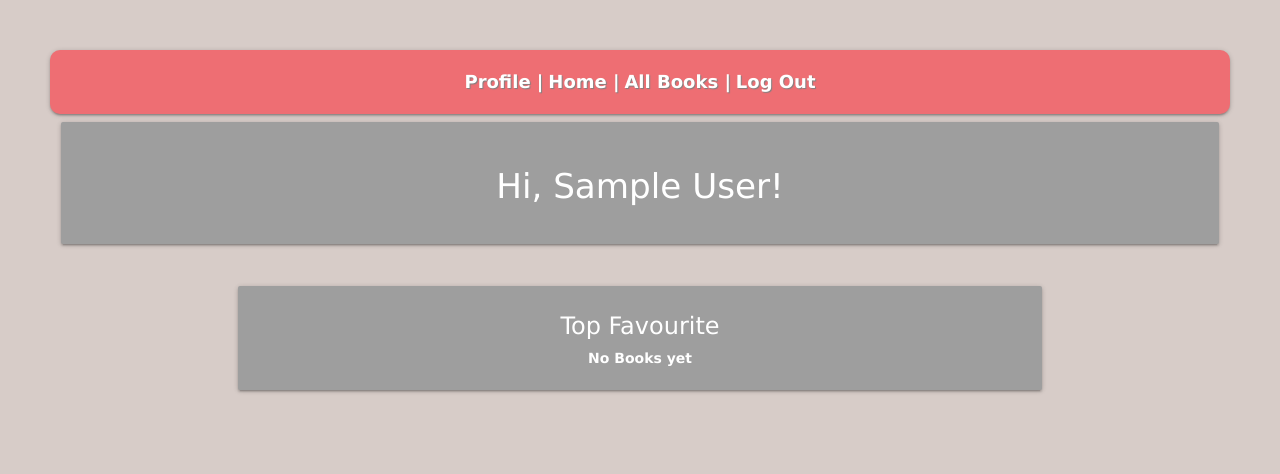
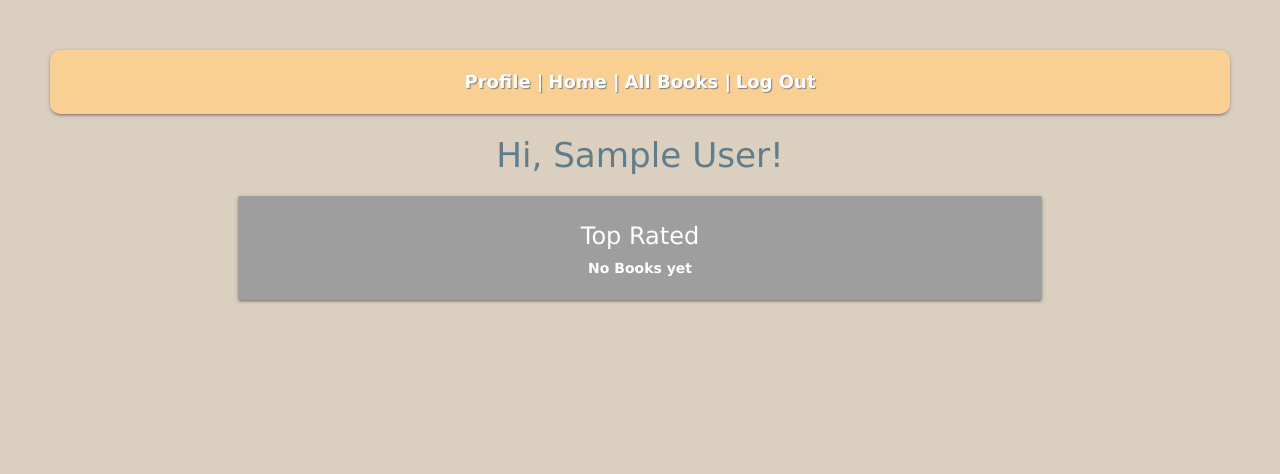
Before and after one commit to joannewckam/bookshelf, a Node server app: page /users in a window 1280 px wide. Shown: the top 474 px of the page. Run offline with Node 20, Linux system fonts and the light colour scheme; the visitor is signed in with stand-in values (Sample User, id 1); data that the repository does not hold is empty; some libraries are stand-ins or nearby versions.

Commit message:
add styling

```diff
--- a/controllers/books.js
+++ b/controllers/books.js
@@ -29,7 +29,9 @@ function newBook(req, res) {
 }
 function updateForm(req, res) {
 	let user = getUser(req.user);
-	res.render("books/updateForm", { book: req.params.id, user });
+	Book.findById(req.params.id, function (err, book) {
+		res.render("books/updateForm", { book, user });
+	});
 }
 function update(req, res) {
 	if (req.files.image) {
--- a/public/stylesheets/style.css
+++ b/public/stylesheets/style.css
@@ -3,7 +3,7 @@ body {
 	font: 14px "Lucida Grande", Helvetica, Arial, sans-serif;
 	color: #607d8b;
 	font-weight: bold;
-	background-color: #d7ccc8;
+	background-color: #dbd0c0;
 }
 
 a {
@@ -14,6 +14,7 @@ ul {
 	list-style-type: none;
 }
 nav {
+	background-color: #f9cf93;
 	border-radius: 10px;
 	text-shadow: 1px 1px 1px grey;
 }
--- a/views/users.ejs
+++ b/views/users.ejs
@@ -1,24 +1,14 @@
 <%- include('./partials/header') %>
 <!-- FAVOURITES SHELF -->
-<div class="row">
-	<div class="col s12">
-		<div class="card grey amber-lighten-3">
-			<div class="card-content white-text">
-				<p>
-					<h4>Hi, <%=user.name%>! </h4>
-				</p>
-			</div>
-		</div>
-	</div>
-</div>
-</section>
+<h4>Hi, <%=user.name%>! </h4>
+
 <!-- ALL BOOKS -->
 <section class="container">
 	<div class="row">
 		<div class="col s12">
 			<div class="card grey amber-lighen-3">
 				<div class="card-content white-text">
-					<span class="card-title">Top Favourite</span>
+					<span class="card-title">Top Rated </span>
 					<p>
 						<% if (book) { %>
 						<h4><%=book.title%> </h4>
```
Also changed, not shown: views/books/updateForm.ejs (+4 -3 lines), views/index.ejs (+1 -8 lines).
